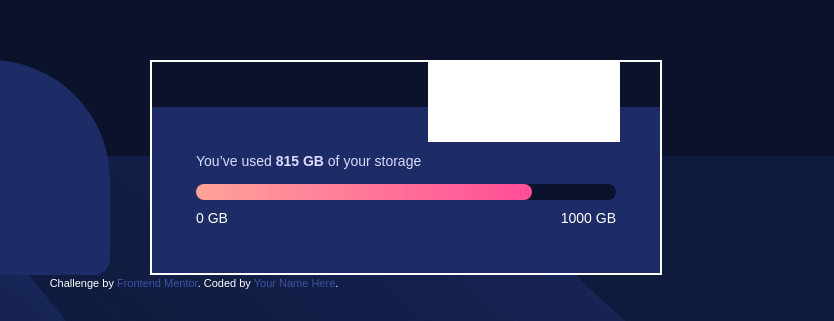
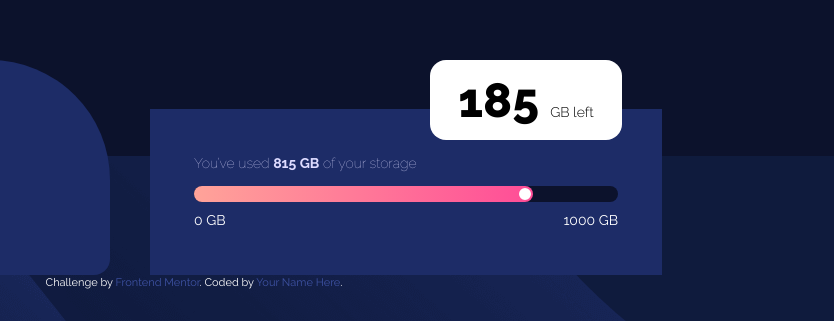
Before and after one commit to ShreeraamGit/fylo-data-storage-component-master, a website: page src/index.html in a window 1280 px wide. Shown: the part 224-545 px from the top of the page, 446-1280 px from the left. Drawn offline with Linux system fonts and the light colour scheme.

Commit message:
Desktop version

```diff
--- a/src/index.html
+++ b/src/index.html
@@ -20,18 +20,16 @@
         .attribution a {
             color: hsl(228, 45%, 44%);
         }
-
-        @import url('https://fonts.googleapis.com/css2?family=Open+Sans:ital,wght@0,300;0,400;0,500;0,600;0,700;0,800;1,300;1,400;1,500;1,600;1,700;1,800&family=Poppins:ital,wght@0,100;0,200;0,300;0,400;0,500;0,600;0,700;0,800;0,900;1,100;1,200;1,300;1,400;1,500;1,600;1,700;1,800;1,900&family=Raleway:ital,wght@0,100;0,200;0,300;0,400;0,500;0,600;0,700;0,800;0,900;1,100;1,200;1,300;1,400;1,500;1,600;1,700;1,800;1,900&display=swap');
     </style>
 </head>
 
-<body class="bg-main bg-desktop-pattern text-white bg-no-repeat bg-fixed bg-bottom  w-full h-screen flex flex-col justify-center font-myfont text-mysize">
-    <div class=" flex justify-center w-full h-auto" id="container">
-        <div class="flex flex-col w-96 bg-box-bg rounded-l-2xl rounded-br-2xl rounded-tr-large mr-10" id="logo-box">
+<body class="flex flex-col justify-center w-full h-screen text-white bg-fixed bg-bottom bg-no-repeat bg-main bg-desktop-pattern font-['Raleway'] text-mysize">
+    <div class="flex justify-center w-full h-auto " id="container">
+        <div class="flex flex-col mr-10 w-96 bg-box-bg rounded-l-2xl rounded-br-2xl rounded-tr-large" id="logo-box">
             <div class="mt-10 mb-10 ml-10" id="logo">
                 <img class="w-40" src="/images/logo.svg" alt="logo">
             </div>
-            <div class="flex flex-row justify-between mb-10 ml-10  w-3/5" id="folder-box">
+            <div class="flex flex-row justify-between w-3/5 mb-10 ml-10" id="folder-box">
                 <div class=" bg-main rounded-xl" id="document-contaiiner">
                     <div class="m-3" id="document">
                         <img class="" src="/images/icon-document.svg" alt="logo">
@@ -49,14 +47,16 @@
                 </div>
             </div>
         </div>
-        <div class="w-2/5 h-auto flex flex-col justify-end border-2 border-white relative" id="inside-container">
-            <div class=" bg-box-bg flex flex-col" id="storage-capacity">
-                <div class="m-11  flex flex-col" id=margin-box>
+        <div class="relative flex flex-col justify-end w-2/5 h-auto" id="inside-container">
+            <div class="flex flex-col bg-box-bg" id="storage-capacity">
+                <div class="flex flex-col m-11" id=margin-box>
                     <div class="" id="storage-description">
-                        <h1 class="text-mysize mb-3 text-font-color font-thin">You’ve used <span class="font-extrabold">815 GB</span> of your storage</h1>
+                        <h1 class="mb-3 font-thin text-mysize text-font-color">You’ve used <span class="font-bold">815 GB</span> of your storage</h1>
                     </div>
-                    <div class="w-full bg-main rounded-full h-4" id="storage-bar">
-                        <div class="h-full bg-gradient-to-r from-color-from to-color-to text-xs font-medium text-blue-100 text-center p-0.5 leading-none rounded-full" style="width: 80%"></div>
+                    <div class="w-full h-4 rounded-full bg-main" id="storage-bar">
+                        <div class="h-full bg-gradient-to-r from-color-from to-color-to text-xs font-medium text-blue-100 text-center p-0.5 leading-none rounded-full" style="width: 80%">
+                            <div class="w-3 h-full ml-auto bg-white border-2 border-white rounded-full" id="meter"></div>
+                        </div>
                     </div>
                     <div class="flex mt-2" id="bar-points">
                         <p class="">0 GB</p>
@@ -64,7 +64,11 @@
                     </div>
                 </div>
             </div>
-            <div class="border-2 border-white w-48 h-20 bg-white absolute top-0 right-10" id="gbleft-box"></div>
+            <div class="absolute top-0 flex flex-col justify-center w-48 h-20 text-black bg-white rounded-2xl right-10" id="gbleft-box">
+                <div class="flex flex-row justify-center" id="number-left">
+                    <p class="font-['Raleway'] text-5xl font-extrabold">185 <span class="text-sm font-light">GB left</span></p>
+                </div>
+            </div>
         </div>
     </div>
 
--- a/style.css
+++ b/style.css
@@ -1,3 +1,4 @@
+@import url('https://fonts.googleapis.com/css2?family=Open+Sans:ital,wght@0,300;0,400;0,500;0,600;0,700;0,800;1,300;1,400;1,500;1,600;1,700;1,800&family=Poppins:ital,wght@0,100;0,200;0,300;0,400;0,500;0,600;0,700;0,800;0,900;1,100;1,200;1,300;1,400;1,500;1,600;1,700;1,800;1,900&family=Raleway:ital,wght@0,100;0,200;0,300;0,400;0,500;0,600;0,700;0,800;0,900;1,100;1,200;1,300;1,400;1,500;1,600;1,700;1,800;1,900&display=swap');
 @tailwind base;
 @tailwind components;
 @tailwind utilities;
--- a/tailwind.config.js
+++ b/tailwind.config.js
@@ -25,7 +25,7 @@ module.exports = {
                 'large': '120px',
             },
             fontFamily: {
-                'myfont': ['"Raleway", sans-serif']
+                'myfont': ['Poppins']
             },
             fontSize: {
                 'mysize': '14px',
```
Also changed, not shown: src/styles.css.
